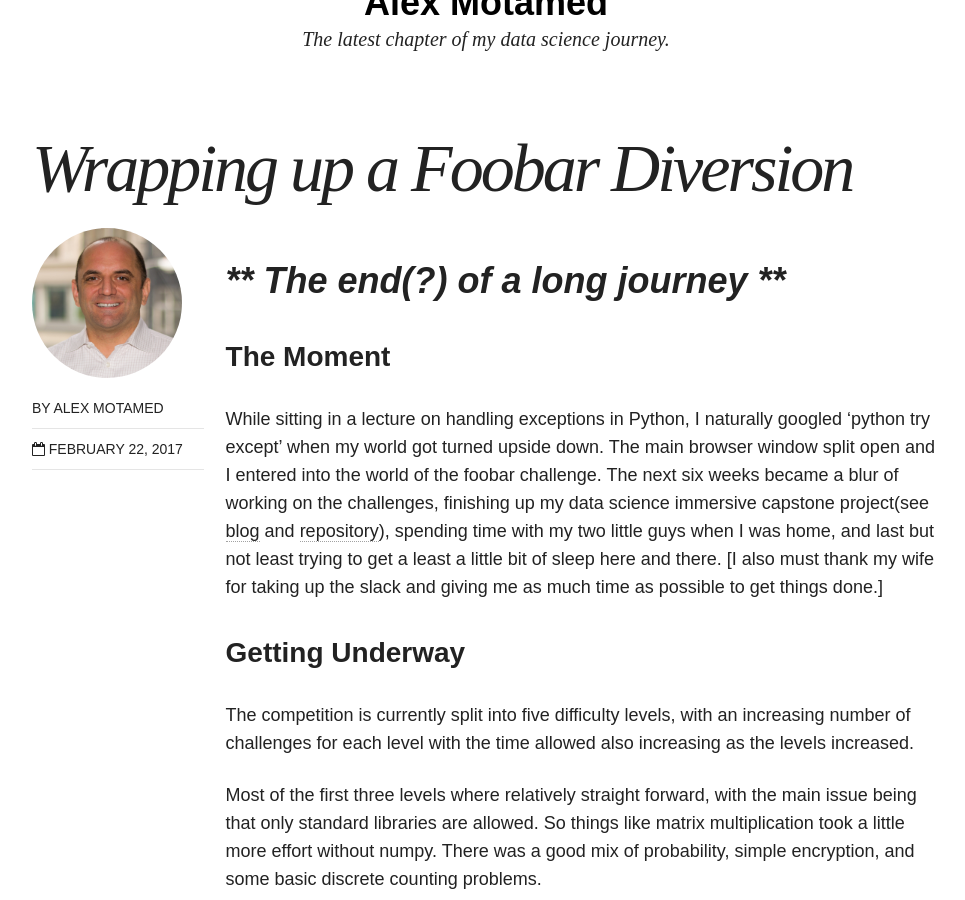
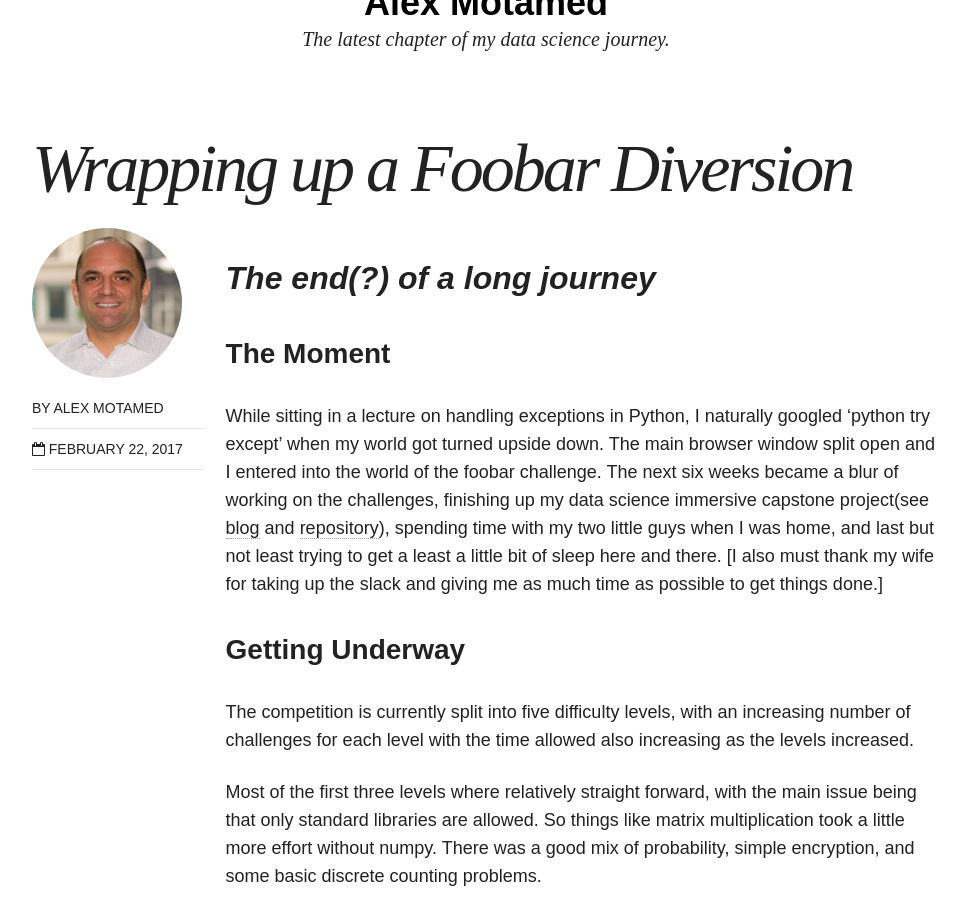
Before and after one commit to avmotamed/blog, a Jekyll site: the page built from _posts/blog/2017-02-22-foobar.md, in a window 1280 px wide and 900 px high, scrolled down 344 px. Shown: the whole window, without its empty margins (154-1119 px from the left). Built offline with Jekyll 4.4.1, drawn with Linux system fonts in a browser that asks for light colours; nearby versions of some CDN libraries.

```diff
--- a/_posts/blog/2017-02-22-foobar.md
+++ b/_posts/blog/2017-02-22-foobar.md
@@ -10,7 +10,7 @@ image:
 date: 2017-02-22T08:08:50-04:00
 ---
 
-# *** The end(?) of a long journey ***
+## ***The end(?) of a long journey***
 
 
 ### The Moment
```
